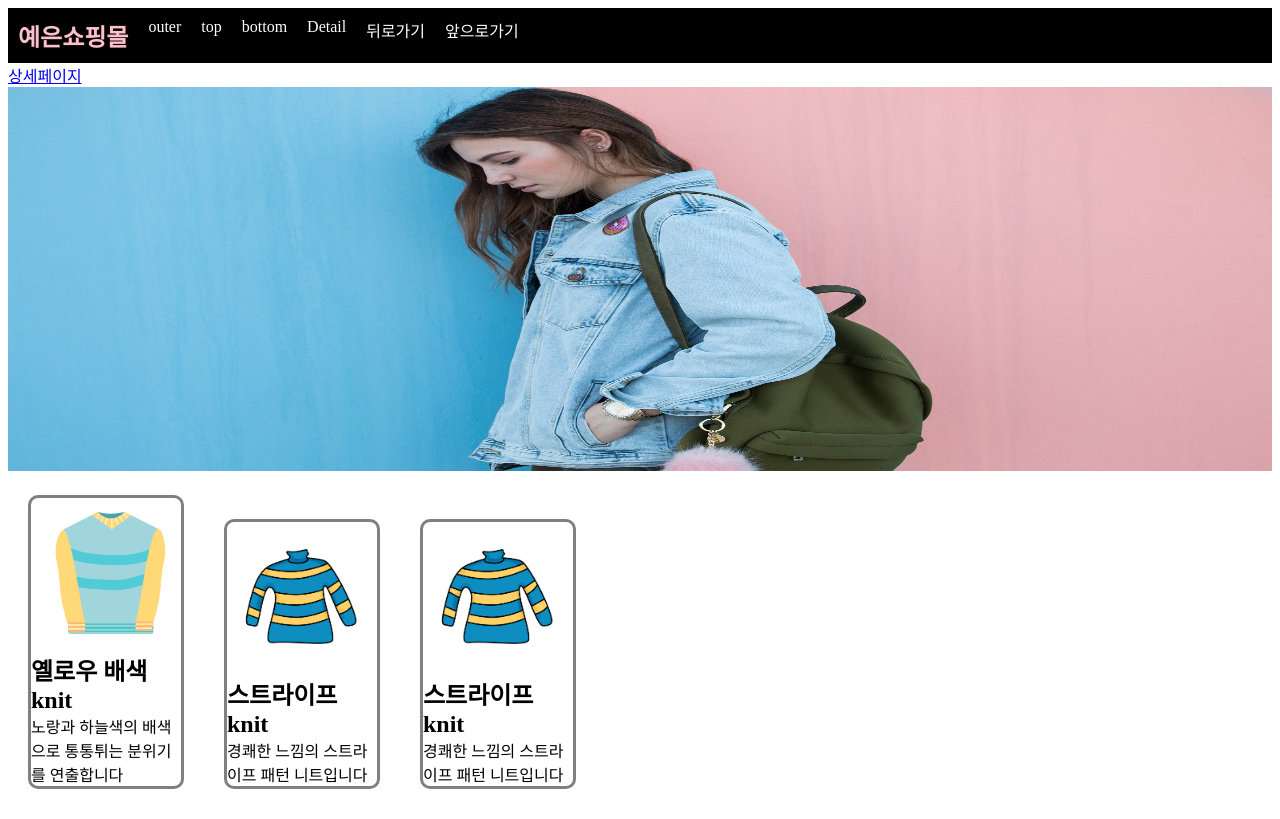
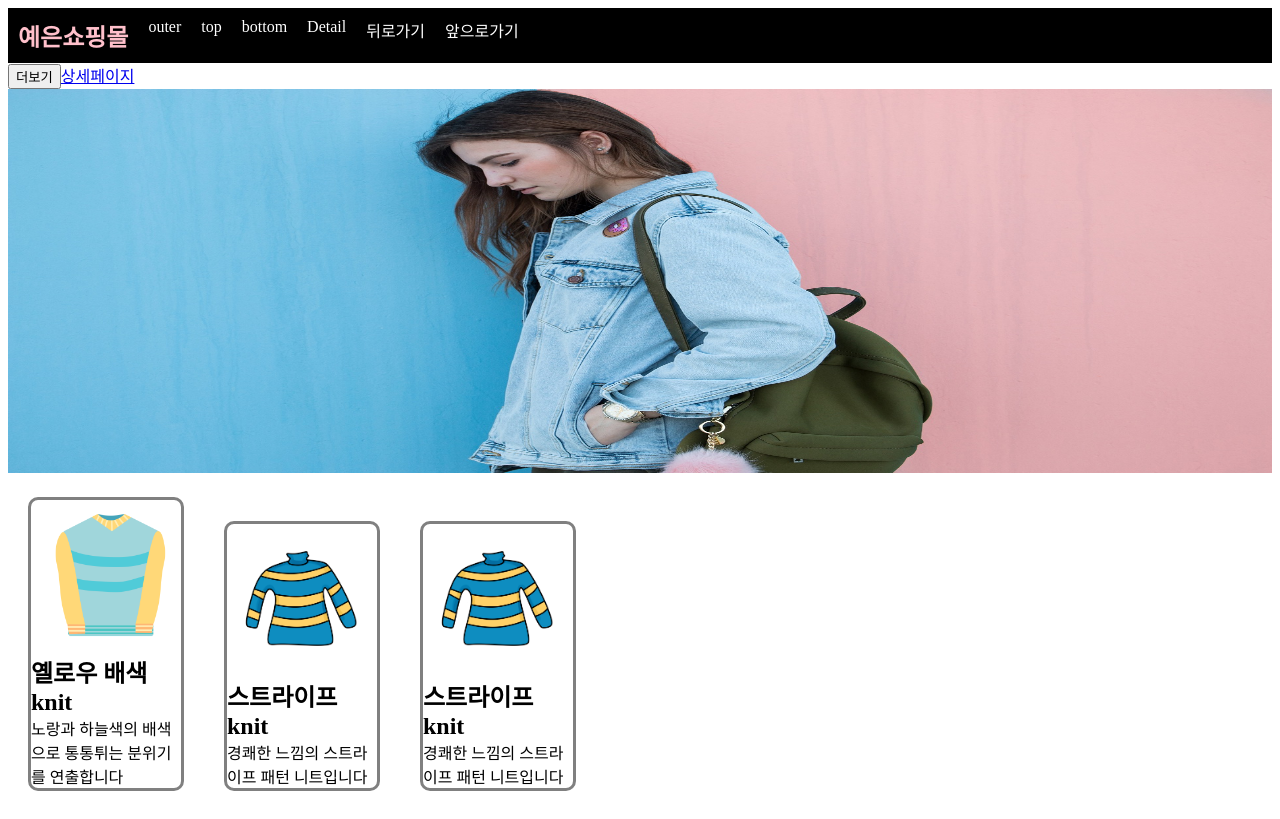
Before and after one commit to coding-frog117/my-shop, a React (Create React App) app: page / in a window 1280 px wide. Built offline with nearby package versions, Linux system fonts and the light colour scheme.

Commit message:
axios 이용하여 서버 통신하기

```diff
--- a/src/App.js
+++ b/src/App.js
@@ -5,10 +5,13 @@ import {useState} from 'react';
 import ProductList from './Component/ProductList';
 import {Routes, Route, Link, useNavigate, Outlet} from 'react-router-dom'
 import Detail from './Pages/Detail';
+import axios from 'axios'
 
 function App() {
-  let [clothes]=useState(data);
+  let [clothes,setClothes]=useState(data);
   let navigate=useNavigate();
+  let [clickCount,setClickCount]=useState(1);
+  let [loading,setLoading]=useState(false);
 
   return (
     <div className="shop">
@@ -34,12 +37,57 @@ function App() {
         </ul>
       </nav>
 
+      <button onClick={()=>{
+        setClickCount(clickCount+1);
+        setLoading(true);
+        console.log(clickCount)
+
+        if (clickCount===1){
+          axios.get('https://codingapple1.github.io/shop/data2.json')
+        .then((result)=>{
+          let newArray=clothes.concat(result.data);
+          //let new Array=[...clothes, ...result.data]
+          setClothes(newArray);
+          // console.log(newArray);
+          setLoading(false);
+        })
+        .catch(()=>{
+          setLoading(false);
+          alert("상품을 불러오는데 실패했습니다");
+        })
+        }
+
+        else if (clickCount===2){
+          axios.get('https://codingapple1.github.io/shop/data3.json')
+          .then((result)=>{
+            let newArray2=clothes.concat(result.data);
+            setClothes(newArray2);
+            setLoading(false);
+          })
+          .catch(()=>{
+            setLoading(false);
+            alert("상품을 불러오는데 실패했습니다");
+          })
+        }
+        else if (clickCount>=3){
+            setLoading(false);
+            alert("마지막 페이지입니다")
+        }
+        // Promise.all([axios.get('url1'),axios.get('url2')])
+        // axios.post('url2', {name:'Song'})
+        // axios.get('url',)
+      }}>더보기</button>
+
       <Routes>
         <Route path="/" element={
         <>
           <Link to="/detail">상세페이지</Link>
           <main className="shop-main">
             <img className='main-img' src={process.env.PUBLIC_URL+`/img/main_img.jpg`}></img>
+
+            {loading===true
+              ? <p>로딩중입니다</p>
+              : null}
 
             <section className="main-product">
             <ul className="product-listgroup">
@@ -82,9 +130,6 @@ function Event(){
   )
 }
 
-
-
-
 // function ProductList(props){
 //   clothes.map((a,i)=>{
 //     return(
--- a/src/Pages/Detail.js
+++ b/src/Pages/Detail.js
@@ -10,6 +10,7 @@ let YellowBtn= styled.button`
 `
 
 function Detail(props){
+    let [inputVal,setInputVal]=useState('');
     useEffect(()=>{
         let timer=setTimeout(()=>{setAlert(false)},2000)
 
@@ -20,8 +21,14 @@ function Detail(props){
         )
     },[])
 
+    useEffect(()=>{
+        if (isNaN(inputVal) === true){
+            alert("숫자만 입력 가능합니다")
+        }
+    },[inputVal])
+
     let [count,setCount]=useState(0);
-    let [alert,setAlert]=useState(true);
+    let [myAlert,setAlert]=useState(true);
 
     let {id}=useParams();
     const found=props.clothes.find(index=>
@@ -30,13 +37,18 @@ function Detail(props){
 
     return(
     <div className="container">
-        {alert==true
+        {myAlert==true
         ?<div className="alert alert-warning">2초 이내 구매시 할인</div>
         : null
         }
         <YellowBtn bg="blue" onClick={()=>{setCount(count+1)}}>{count}</YellowBtn>
         <YellowBtn bg="yellow"></YellowBtn>
         <YellowBtn bg="pink"></YellowBtn>
+        <input placeholder='입력해주세요' onChange={(e)=>{
+            // inputVal=e.target.value;
+            setInputVal(e.target.value);
+
+        }}></input>
 
     <Link to="/">홈</Link>
     <div className="row">
```
